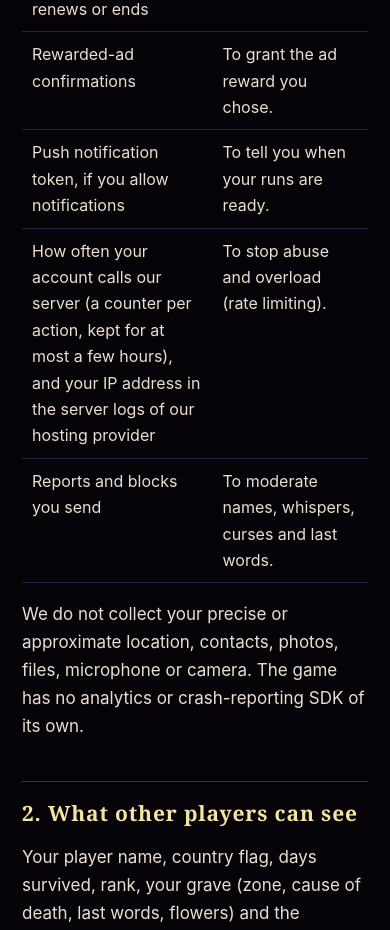
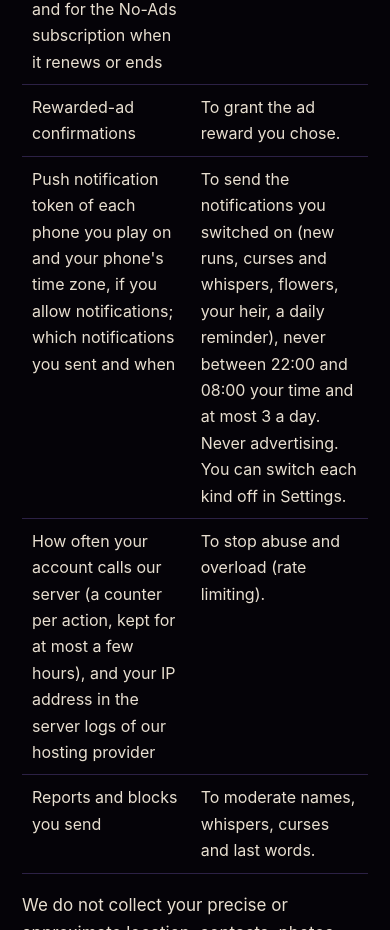
Before and after one commit to billa-07/onelifeforever-site, a plain HTML site: page privacy.html in a window 390 px wide. Shown: the part 2554-3484 px from the top of the page. Drawn offline with Linux system fonts and the light colour scheme.

Commit message:
Push notifications: tokens per phone, time zone, what is sent

```diff
--- a/privacy.html
+++ b/privacy.html
@@ -36,7 +36,7 @@
 <tr><td>Family data (Bloodline): family name, each character (name, generation, days survived, cause of death), last words you write for a dead character, the keepsake you choose, Legacy level and login streak</td><td>To let your family continue after a character dies and to show its history to you.</td></tr>
 <tr><td>Purchases and what you own (Soul Shards, cosmetics, No-Ads, season pass), and for the No-Ads subscription when it renews or ends</td><td>To give you what you bought and keep it.</td></tr>
 <tr><td>Rewarded-ad confirmations</td><td>To grant the ad reward you chose.</td></tr>
-<tr><td>Push notification token, if you allow notifications</td><td>To tell you when your runs are ready.</td></tr>
+<tr><td>Push notification token of each phone you play on and your phone's time zone, if you allow notifications; which notifications you sent and when</td><td>To send the notifications you switched on (new runs, curses and whispers, flowers, your heir, a daily reminder), never between 22:00 and 08:00 your time and at most 3 a day. Never advertising. You can switch each kind off in Settings.</td></tr>
 <tr><td>How often your account calls our server (a counter per action, kept for at most a few hours), and your IP address in the server logs of our hosting provider</td><td>To stop abuse and overload (rate limiting).</td></tr>
 <tr><td>Reports and blocks you send</td><td>To moderate names, whispers, curses and last words.</td></tr>
 </table>
```
